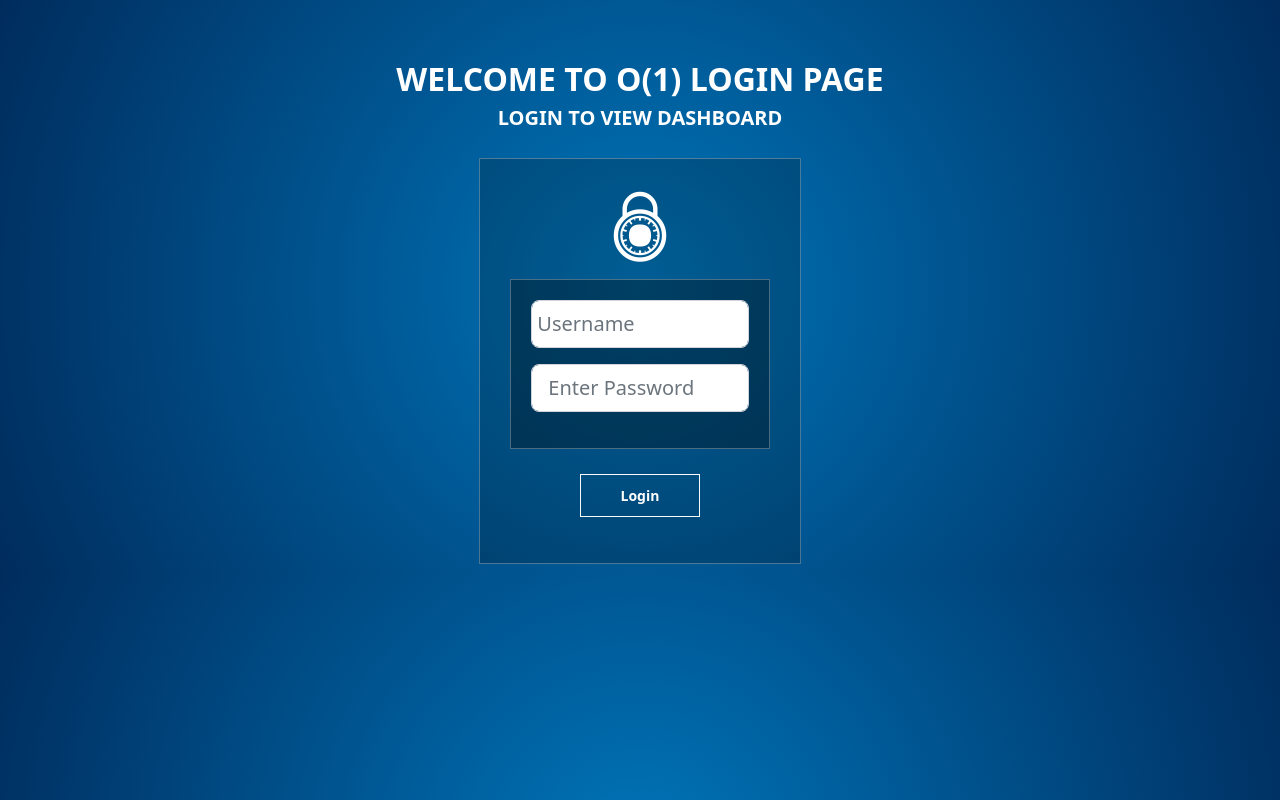
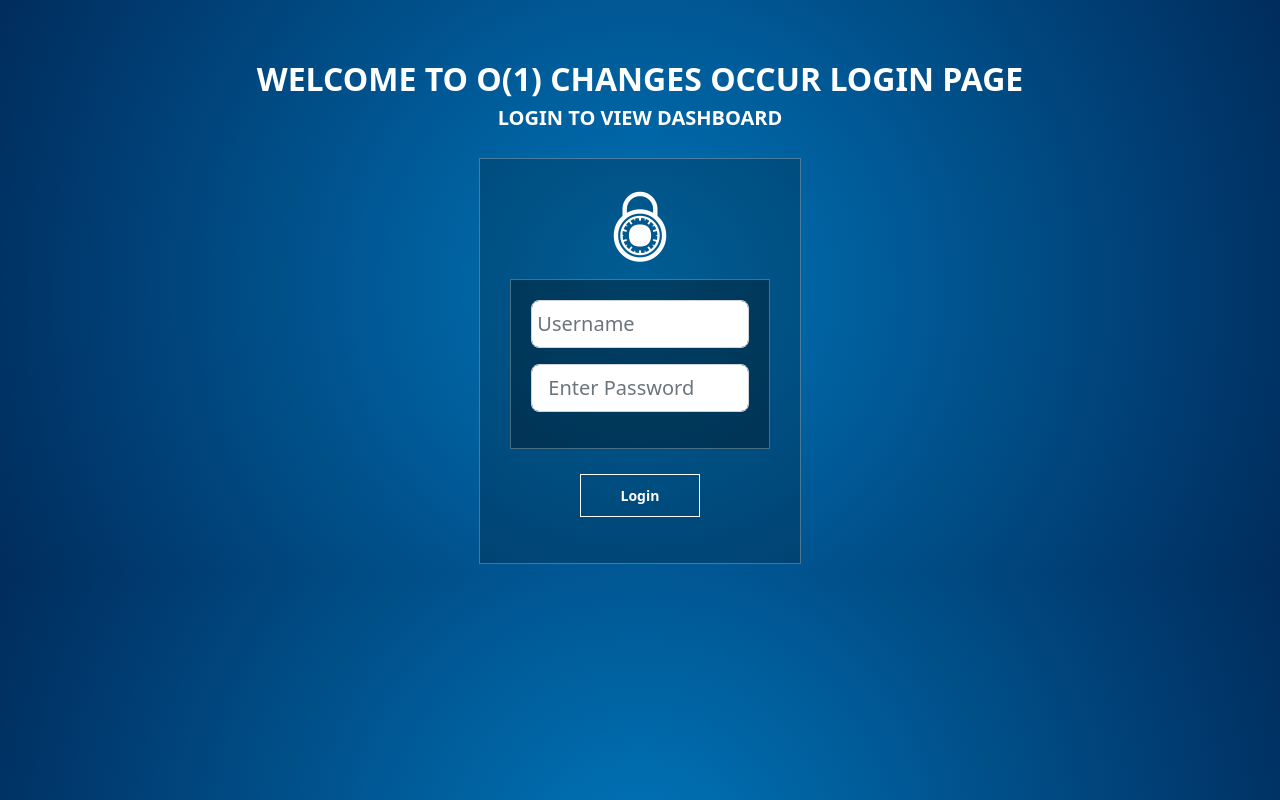
Before and after one commit to Brij2/O-1-books, a plain HTML site: page login/index.html in a window 1280 px wide. Drawn offline with nearby package versions, Linux system fonts and the light colour scheme.

Commit message:
Update index.html

```diff
--- a/login/index.html
+++ b/login/index.html
@@ -83,7 +83,7 @@
   <body>
      <div id="login-main" style="display: block;">
       <div  class="lgp-hd">
-        <h2><strong>welcome to O(1) login page</strong></h2>
+        <h2><strong>welcome to O(1) changes occur login page</strong></h2>
         <h5><strong>login to view Dashboard</strong></h5>
       </div>
       <div class="container login-cont">
```
